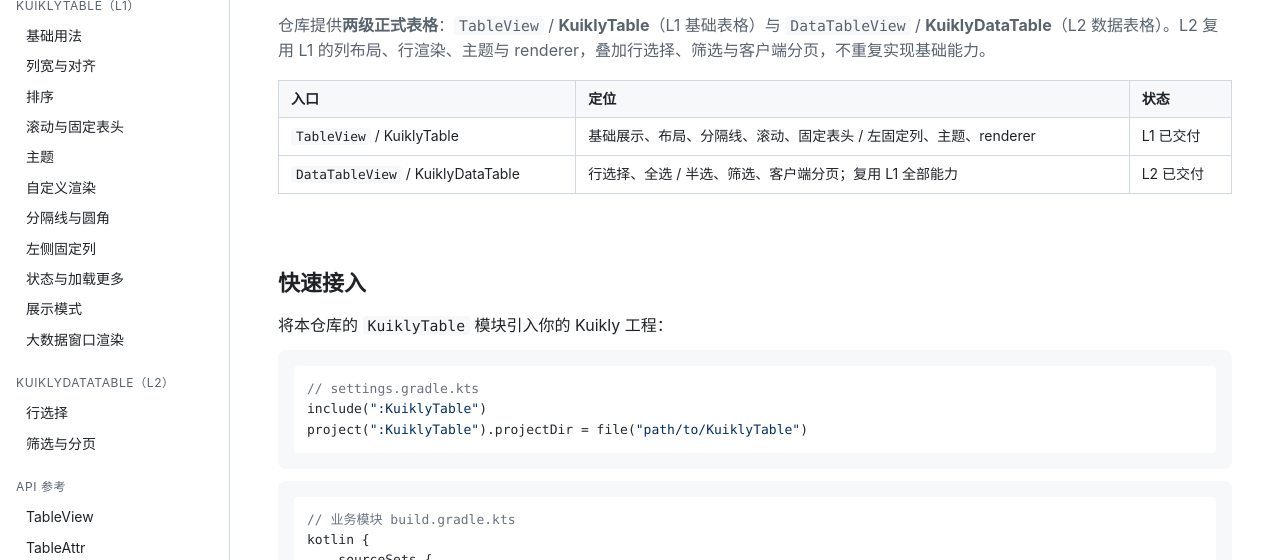
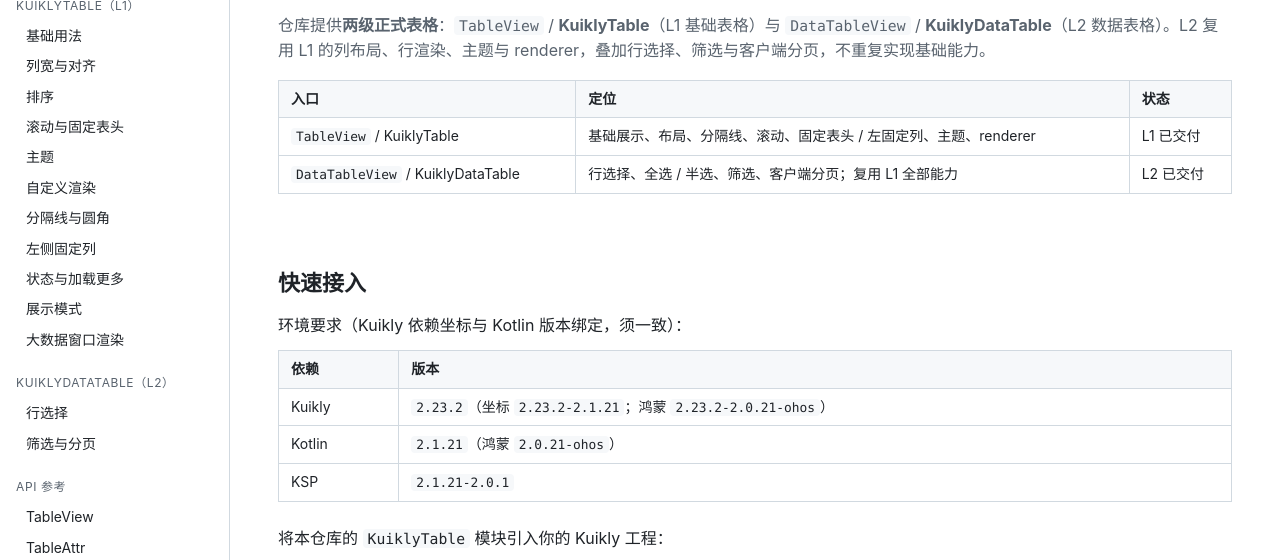
Before and after one commit to AriaLEntropy/KuiklyTableView, a plain HTML site: page site/index.html in a window 1280 px wide. Shown: the part 176-736 px from the top of the page. Drawn offline with nearby package versions, Linux system fonts and the light colour scheme.

Commit message:
docs: 补充 Kuikly 2.23.2 / Kotlin / KSP 依赖版本要求

```diff
--- a/site/index.html
+++ b/site/index.html
@@ -147,6 +147,13 @@
 
 <section id="install">
   <h2>快速接入</h2>
+  <p>环境要求（Kuikly 依赖坐标与 Kotlin 版本绑定，须一致）：</p>
+  <table class="api">
+    <tr><th>依赖</th><th>版本</th></tr>
+    <tr><td>Kuikly</td><td><code>2.23.2</code>（坐标 <code>2.23.2-2.1.21</code>；鸿蒙 <code>2.23.2-2.0.21-ohos</code>）</td></tr>
+    <tr><td>Kotlin</td><td><code>2.1.21</code>（鸿蒙 <code>2.0.21-ohos</code>）</td></tr>
+    <tr><td>KSP</td><td><code>2.1.21-2.0.1</code></td></tr>
+  </table>
   <p>将本仓库的 <code>KuiklyTable</code> 模块引入你的 Kuikly 工程：</p>
   <pre><code class="language-kotlin">// settings.gradle.kts
 include(":KuiklyTable")
```
Also changed, not shown: README.md.
